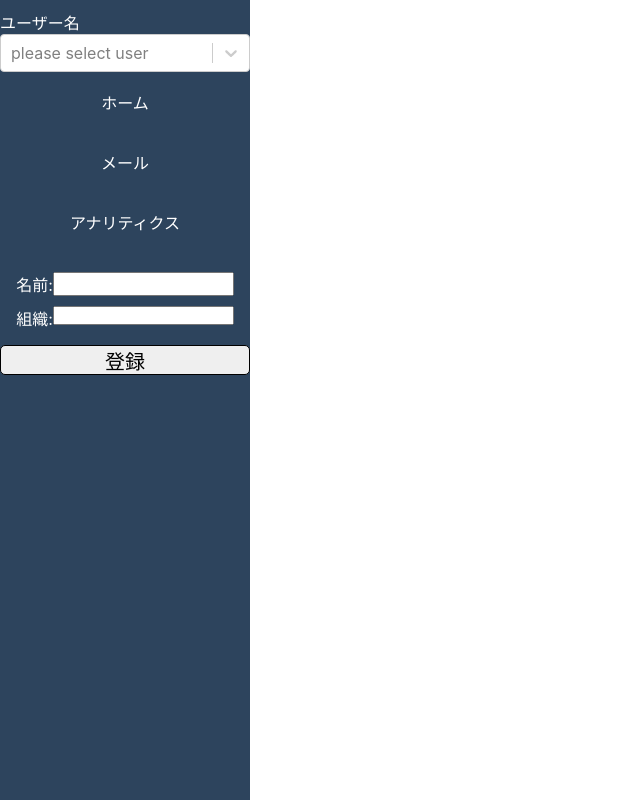
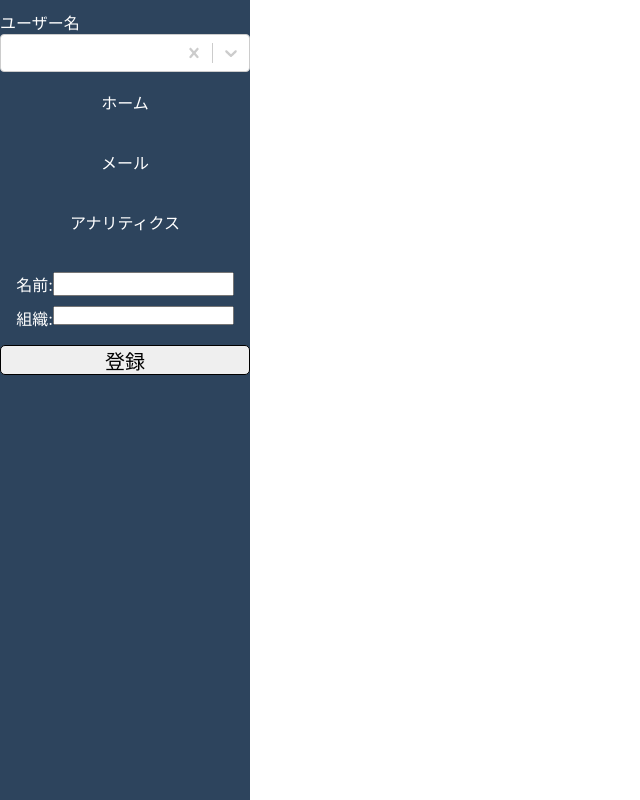
Before and after one commit to satoki71/curriculum_2_satoki_takahashi_front, a React (Create React App) app in the folder hackathon/react/my-app-ts/: page / in a window 1280 px wide. Shown: the whole page, without its empty margins (0-640 px from the left). Built offline with nearby package versions, Linux system fonts and the light colour scheme; no server answers.

Commit message:
Modify components for Sidebar

```diff
--- a/hackathon/react/my-app-ts/src/App.css
+++ b/hackathon/react/my-app-ts/src/App.css
@@ -72,6 +72,8 @@
   color: white;
 }
 
+
+
 /* .row #title {
   flex: 50%;
   display: grid;
--- a/hackathon/react/my-app-ts/src/App.tsx
+++ b/hackathon/react/my-app-ts/src/App.tsx
@@ -2,11 +2,31 @@ import React from 'react';
 // import logo from './logo.svg';
 import './App.css';
 import Sidebar from "./components/Sidebar"
+import { useState, useEffect } from "react";
+import {userPost} from "./components/Sidebar"
 
 function App() {
+  const [mates, setMates] = useState<userPost[]>([]);
+
+  const fetchMates = async(value: string) => {
+    try {
+      const res = await fetch(`https://curriculum-2-satoki-takahashi-per-dufixj5qvq-uc.a.run.app/mate?name=${value}`, {method: 'GET'});
+      if (!res.ok) {
+      throw Error(`Failed to fetch users: ${res.status}`);
+      }
+
+      const mates = await res.json();
+      setMates(mates);
+  } catch (err) {
+      console.error(err);
+  }
+  };
+
+
   return (
     <div className="App">
-      <Sidebar />
+      <Sidebar fetchMates={fetchMates}/>
+      {/* <Main /> */}
     </div>
   );
 }
--- a/hackathon/react/my-app-ts/src/components/Form.tsx
+++ b/hackathon/react/my-app-ts/src/components/Form.tsx
@@ -1,17 +1,20 @@
+import React, {Dispatch, SetStateAction} from "react";
 import { useState } from "react";
+import Sidebar from "./Sidebar";
 
 type Props = {
+    name: string;
+    setName: Dispatch<SetStateAction<string>>;
+    affiliation: string;
+    setAffiliation: Dispatch<SetStateAction<string>>;
     onSubmit: (name: string, affiliation: string) => void;
   };
 
 const Form = (props: Props) => {
 
-    const [name, setName] = useState("");
-    const [affiliation, setAffiliation] = useState("");
-
     const submit = (e: React.FormEvent<HTMLFormElement>) => {
         e.preventDefault();
-        props.onSubmit(name, affiliation);
+        props.onSubmit(props.name, props.affiliation);
     };
 
     return (
@@ -21,8 +24,8 @@ const Form = (props: Props) => {
                 <label>名前: </label>
                 <input
                     type={"text"}
-                    value={name}
-                    onChange={(e) => setName(e.target.value)}
+                    value={props.name}
+                    onChange={(e) => props.setName(e.target.value)}
                 ></input>
             </div>
             <div className="input-contents2" style={{ display: "flex", flexDirection: "row" }}>
@@ -30,8 +33,8 @@ const Form = (props: Props) => {
                 <input
                     type={"text"}
                     style={{ marginBottom: 20 }}
-                    value={affiliation}
-                    onChange={(e) => setAffiliation(e.target.value)}
+                    value={props.affiliation}
+                    onChange={(e) => props.setAffiliation(e.target.value)}
                 ></input>
             </div>
 
--- a/hackathon/react/my-app-ts/src/components/Sidebar.tsx
+++ b/hackathon/react/my-app-ts/src/components/Sidebar.tsx
@@ -4,7 +4,39 @@ import Form from "./Form"
 import UserSelect from "./UserSelect"
 import { useState, useEffect } from "react";
 
-function Sidebar() {
+type Props = {
+  fetchMates: (value: string) => void;
+}
+
+export type userPost = {
+  userId: string
+  name: string
+  affiliationId: string
+  points: number
+}
+
+
+const Sidebar = (props: Props) => {
+    const [users, setUsers] = useState<userPost[]>([]);
+
+    const fetchUsers = async () => {
+      try {
+          const res = await fetch("https://curriculum-2-satoki-takahashi-per-dufixj5qvq-uc.a.run.app/users", {method: 'GET'});
+          if (!res.ok) {
+          throw Error(`Failed to fetch users: ${res.status}`);
+          }
+
+          const users = await res.json();
+          setUsers(users);
+      } catch (err) {
+          console.error(err);
+      }
+    };
+
+
+
+
+
 
     const [name, setName] = useState("");
     const [affiliation, setAffiliation] = useState("");
@@ -41,7 +73,7 @@ function Sidebar() {
             }
             setName("");
             setAffiliation("");
-            // fetchUsers();
+            fetchUsers();
         } catch (err) {
           console.error(err);
         }
@@ -50,7 +82,7 @@ function Sidebar() {
 
     return (
         <div className="Sidebar">
-        <UserSelect />
+        <UserSelect users={users} fetchUsers={fetchUsers} fetchMates={props.fetchMates}/>
         <ul className='Sidebarlist'>
             {SidebarData.map((value, key) => {
                 return(
@@ -65,7 +97,7 @@ function Sidebar() {
                 )
             })}
         </ul>
-        <Form onSubmit={onSubmit}/>
+        <Form name={name} setName={setName} affiliation={affiliation} setAffiliation={setAffiliation} onSubmit={onSubmit}/>
         </div>
     )
 }
--- a/hackathon/react/my-app-ts/src/components/UserSelect.tsx
+++ b/hackathon/react/my-app-ts/src/components/UserSelect.tsx
@@ -1,6 +1,8 @@
 import React from 'react'
 import Select from 'react-select'
 import { useState, useEffect } from "react";
+import {userPost} from "./Sidebar"
+import { type } from 'os';
 
 // export type UseSelectProps = {
 //     selected: userPost | null;
@@ -86,65 +88,68 @@ import { useState, useEffect } from "react";
 //     );
 // };
 
-const UserSelect = () => {
-    type userPost = {
-        userId: string
-        name: string
-        affiliationId: string
-        points: number
-    }
 
-    const [users, setUsers] = useState<userPost[]>([]);
 
-    const fetchUsers = async () => {
-    try {
-        const res = await fetch("https://curriculum-2-satoki-takahashi-per-dufixj5qvq-uc.a.run.app/users", {method: 'GET'});
-        if (!res.ok) {
-        throw Error(`Failed to fetch users: ${res.status}`);
-        }
+// type userPost = {
+//     userId: string
+//     name: string
+//     affiliationId: string
+//     points: number
+// }
 
-        const users = await res.json();
-        setUsers(users);
-    } catch (err) {
-        console.error(err);
-    }
-    };
+type Props = {
+    users: userPost[];
+    // users: (setUsers: userPost[] | null) => void;
+    // [users, setUsers]: (useState<userPost[]>([])) => void;
+    fetchUsers: () => void;
+    fetchMates: (value: string) => void;
+};
+
+type UserOption = {
+    // value1: string;
+    value: string
+    label: string
+    // affiliationId: string;
+    // points: number;
+};
+
+type UserName = {
+    name: string
+}
+
+const UserSelect = (props: Props) => {
+
+    // const [users, setUsers] = useState<userPost[]>([]);
 
     useEffect(() => {
-        fetchUsers()
+        props.fetchUsers()
     },[])
 
-    type UserOption = {
-        value: string;
-        label: string;
-        // affiliationId: string;
-        // points: number;
-    };
 
-    // function convertToUser(args: UserOption | null): userPost | null {
-    //     if (!args) return null;
-    //     return {
-    //         userId: args.value,
-    //         name: args.label,
-    //         affiliationId: args.affiliationId,
-    //         points: args.points,
-    //     };
-    // }
+    function convertToUser(args: UserOption): UserName | null {
+        // if (!args) return null;
+        return {
+            name: args.value
+        };
+    }
 
     function convertToOption(users: userPost): UserOption {
         return {
+            // value1: users.userId,
             value: users.userId,
             label: users.name
             // affiliationId: user.affiliationId,
             // points: user.points,
         };
     }
+    // const option = convertToOption(props.users)
+    // const options = option.map()
 
-    // const options = users.map(convertToOption)
+    const options = props.users.map(convertToOption)
 
-    const options = users.map((item) =>[
-        { value: item.userId, label: item.name }
-    ])
+    // const options = users.map((item) =>[
+    //     { value: item.name, label: item.name }
+    // ])
 
     // const options = [
     //     { value: 'chocolate', label: 'Chocolate' },
@@ -152,13 +157,32 @@ const UserSelect = () => {
     //     { value: 'vanilla', label: 'Vanilla' }
     // ]
 
+    // (value)=>{props.fetchMates(value)}
+    // const onChange = (value: string) =>{
+    //     console.log(value);
+    //     props.fetchMates(value)
+    // }
+
+    const onChange = (e: { label: string; value: string; } | null) => {
+        if (e != null) {
+            props.fetchMates(e.label);
+            console.log(e.value);
+            return
+        }
+        console.log(e);
+    }
+    // const onChange = (e: any) => {
+    //     // props.fetchMates(e.taget.value)
+    //     console.log(e.target.value);
+    // }
+
     return (
         <div className='UserSelect'>
             <label>ユーザー名</label>
             <Select
             options={options}
-            // defaultValue={{label:'',value:''}}
-            onChange={(value)=>{console.log(value)}}
+            defaultValue={{label:'',value:''}}
+            onChange={onChange}
             placeholder="please select user"
             isClearable={true}
             isSearchable={true}
@@ -168,3 +192,5 @@ const UserSelect = () => {
 }
 
 export default UserSelect
+
+//console.log(value);
```
